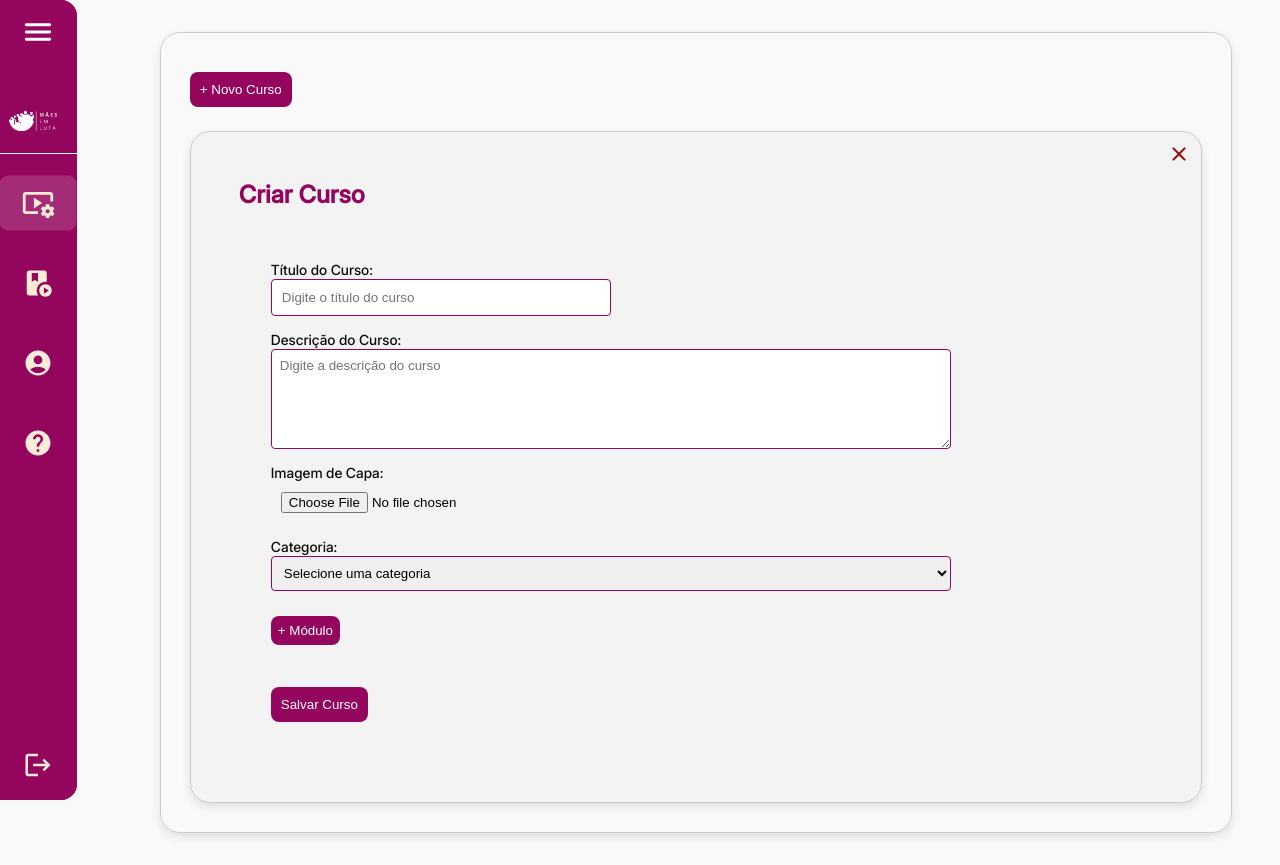
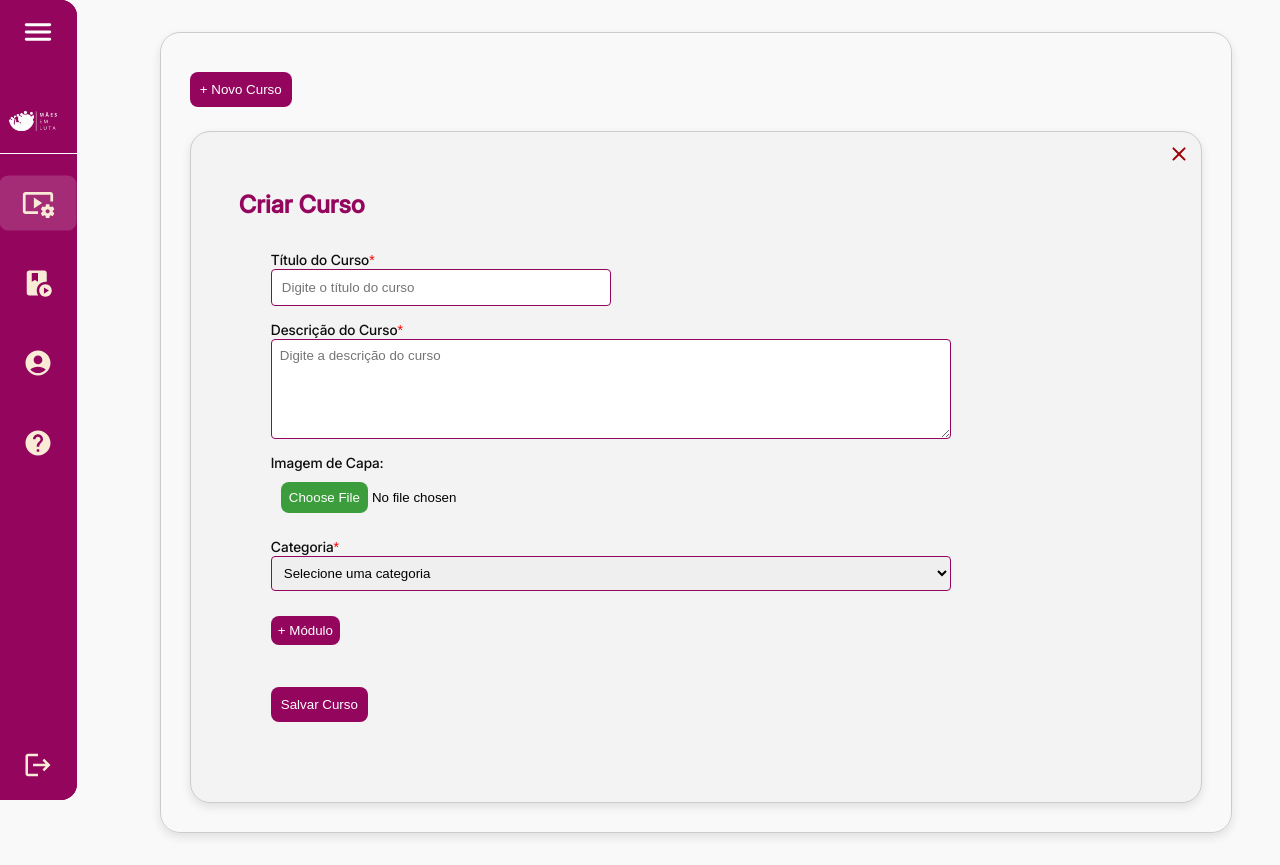
Before and after one commit to 6Nexus/nexus-frontend, a React (Create React App) app in the folder nexus-frontend/: page /curso-setup in a window 1280 px wide. Both pictures are taken after a click on the button "+ Novo Curso". Built offline with nearby package versions, Linux system fonts and the light colour scheme.

Commit message:
UPDATE: css dos componantes, scroll

```diff
--- a/nexus-frontend/src/plataforma-professor/componentes/Aulas/AdicionarAulas.jsx
+++ b/nexus-frontend/src/plataforma-professor/componentes/Aulas/AdicionarAulas.jsx
@@ -38,7 +38,7 @@ function AdicionarAula({ aulaIndex, AdicionarAula, removerAula }) {
 
 
             <div className="form-group">
-                <label htmlFor="titulo">Título da Aula:</label>
+                <label htmlFor="titulo">Título da Aula<span style={{color: 'red'}}>*</span></label>
                 <input
                     type="text"
                     id="titulo"
@@ -53,7 +53,7 @@ function AdicionarAula({ aulaIndex, AdicionarAula, removerAula }) {
             </div>
 
             <div className="form-group">
-                <label htmlFor="descricao">Descrição da Aula:</label>
+                <label htmlFor="descricao">Descrição da Aula<span style={{color: 'red'}}>*</span></label>
                 <textarea
                     id="descricao"
                     name='descricao'
@@ -64,13 +64,9 @@ function AdicionarAula({ aulaIndex, AdicionarAula, removerAula }) {
                     className="textarea-field"
                 />
             </div>
-            <div>
-                conteudos
-                <input type="file" className='video' />
-                <input type="file" className='video' />
-                <input type="file" className='video' />
+            <div className='conteudos'>
+
             </div>
-            <hr />
         </div>
     );
 }
--- a/nexus-frontend/src/plataforma-professor/componentes/ButtonNovoCurso/ButtonNovoCurso.css
+++ b/nexus-frontend/src/plataforma-professor/componentes/ButtonNovoCurso/ButtonNovoCurso.css
@@ -2,6 +2,16 @@
   --corPrimaria: #94065E;
   --fundoNeutro: #F7F3F5;
   --corDeContorno: #FE5D9F;
+}
+
+.form-container::-webkit-scrollbar{
+  width: 6px;
+}
+
+.form-container::-webkit-scrollbar-track {
+  margin-top: 8px;
+  border-radius: 20px;
+  display: none;
 }
 
 .form-container {
@@ -10,7 +20,6 @@
   /* max-width: 75vw; */
   position: relative;
   border: 1px solid #ccc;
-  /* background-color: #faf9f9; */
   background-color: #F3F3F3;
   box-shadow: 0 4px 10px rgba(0, 0, 0, 0.1);
   margin-top: 1.5rem;
@@ -25,7 +34,8 @@
 }
 
 .form-header h2 {
-  margin-bottom: 20px;
+  margin-top: 10px;
+  /* margin-bottom: 20px; */
   color: var(--corPrimaria);
   font-family: 'Inter-Medium', sans-serif;
 }
@@ -59,6 +69,14 @@ input[type="file"] {
   border: none;
 }
 
+input[type="file"]::-webkit-file-upload-button {
+  background-color: #3B9D3B;
+  color: white;
+  border: none;
+  padding: 8px;
+  border-radius: 8px;
+  cursor: pointer;
+}
 
 .btn-submit {
   display: block;
@@ -111,3 +129,16 @@ input[type="file"] {
   padding: 2rem;
   border-radius: 8px;
 }
+
+
+input:required:valid {
+  border: 1px solid #3B9D3B;
+}
+
+textarea:required:valid {
+  border: 1px solid #3B9D3B;
+}
+
+select:required:valid {
+  border: 1px solid #3B9D3B
+}
--- a/nexus-frontend/src/plataforma-professor/componentes/ButtonNovoCurso/ButtonNovoCurso.jsx
+++ b/nexus-frontend/src/plataforma-professor/componentes/ButtonNovoCurso/ButtonNovoCurso.jsx
@@ -104,7 +104,7 @@ function ButtonNovoCurso({ onClose }) {
                     </button>
                 </div>
                 <form onSubmit={handleSalvarCurso} className="form-curso-criacao">
-                    <label>Título do Curso:</label>
+                    <label>Título do Curso<span style={{color: 'red'}}>*</span></label>
                     <input
                         type="text"
                         name="titulo"
@@ -115,7 +115,7 @@ function ButtonNovoCurso({ onClose }) {
                         style={{ width: '40%' }}
                     />
 
-                    <label>Descrição do Curso:</label>
+                    <label>Descrição do Curso<span style={{color: 'red'}}>*</span></label>
                     <textarea
                         name="descricao"
                         value={curso.descricao}
@@ -131,7 +131,7 @@ function ButtonNovoCurso({ onClose }) {
                         accept="image/*"
                     />
 
-                    <label>Categoria:</label>
+                    <label>Categoria<span style={{color: 'red'}}>*</span></label>
                     <select
                         name="categoria"
                         value={curso.categoria}
--- a/nexus-frontend/src/plataforma-professor/componentes/Modulos/AdicionarModulos.css
+++ b/nexus-frontend/src/plataforma-professor/componentes/Modulos/AdicionarModulos.css
@@ -1,3 +1,14 @@
+.container-add-aulas::-webkit-scrollbar,
+ .container-aulas::-webkit-scrollbar {
+    width: 6px;
+}
+
+.container-add-aulas::-webkit-scrollbar-track,
+.container-aulas::-webkit-scrollbar-track {
+    margin-top: 8px;
+    border-radius: 20px;
+    display: none;
+}
 
 .container-add-aulas {
     max-height: 500px;
@@ -20,7 +31,7 @@
 .container-aulas {
     overflow-y: auto;
     max-height: 300px;
-    /* border: 1px solid #ccc; */
+    border: 1px solid #ccc;
     padding: 3%;
     margin-top: 10px;
     border-radius: 8px;
@@ -49,7 +60,7 @@
     justify-content: space-between;
 }
 
-.btn-remover{
+.btn-remover {
     background: none;
     color: #9d0208;
     border: none;
--- a/nexus-frontend/src/plataforma-professor/componentes/Modulos/AdicionarModulos.jsx
+++ b/nexus-frontend/src/plataforma-professor/componentes/Modulos/AdicionarModulos.jsx
@@ -49,7 +49,7 @@ function AdicionarModulos({ moduloIndex, AdicionarModulo, removerModulo }) {
       </div>
 
       <div className="form-group">
-        <label htmlFor="titulo">Título do Módulo:</label>
+        <label htmlFor="titulo">Título do Módulo<span style={{color: 'red'}}>*</span></label>
         <input
           type="text"
           id="titulo"
@@ -64,7 +64,7 @@ function AdicionarModulos({ moduloIndex, AdicionarModulo, removerModulo }) {
       </div>
 
       <div className="form-group">
-        <label htmlFor="descricao">Descrição do Módulo:</label>
+        <label htmlFor="descricao">Descrição do Módulo<span style={{color: 'red'}}>*</span></label>
         <textarea
           id="descricao"
           name='descricao'
```
